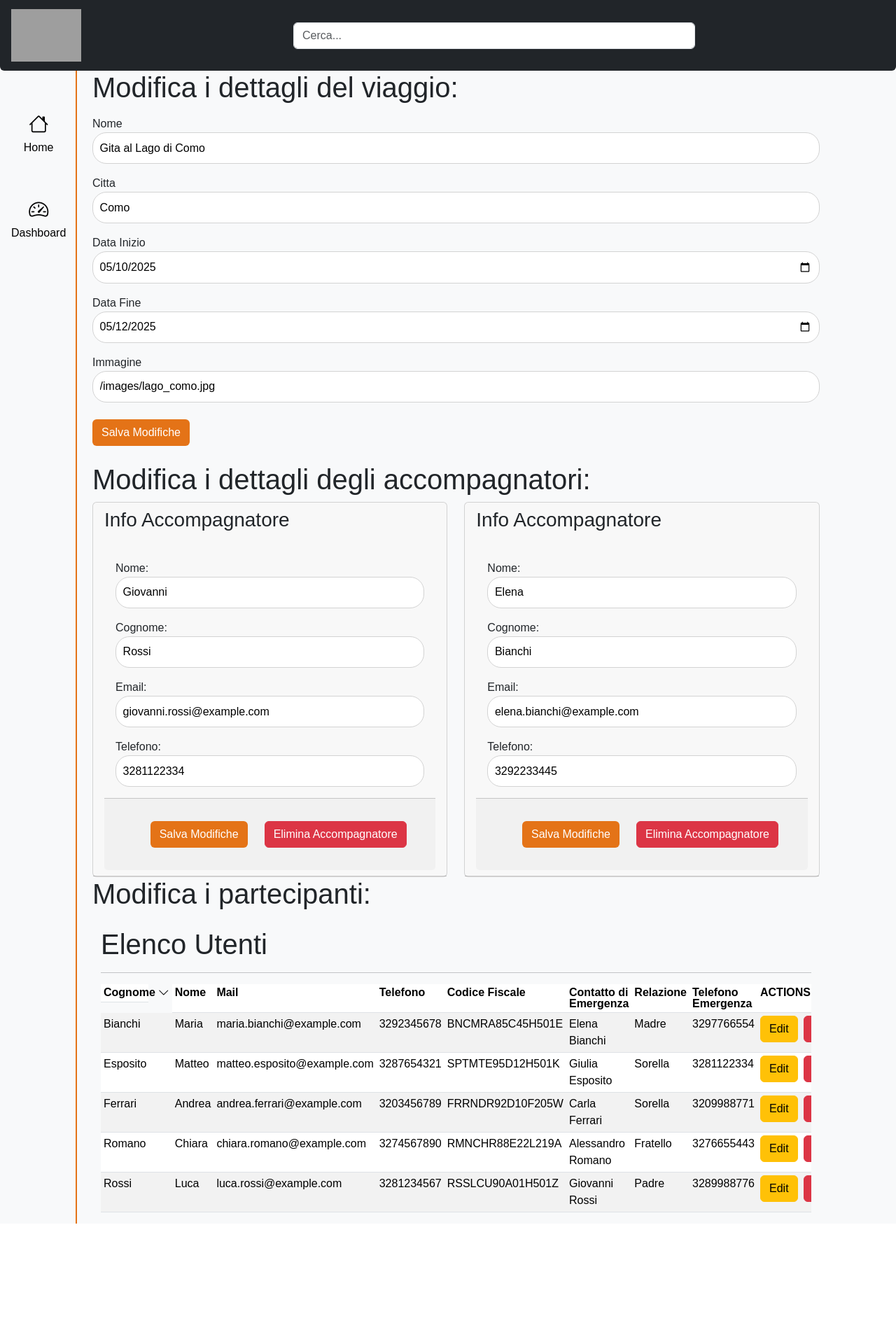
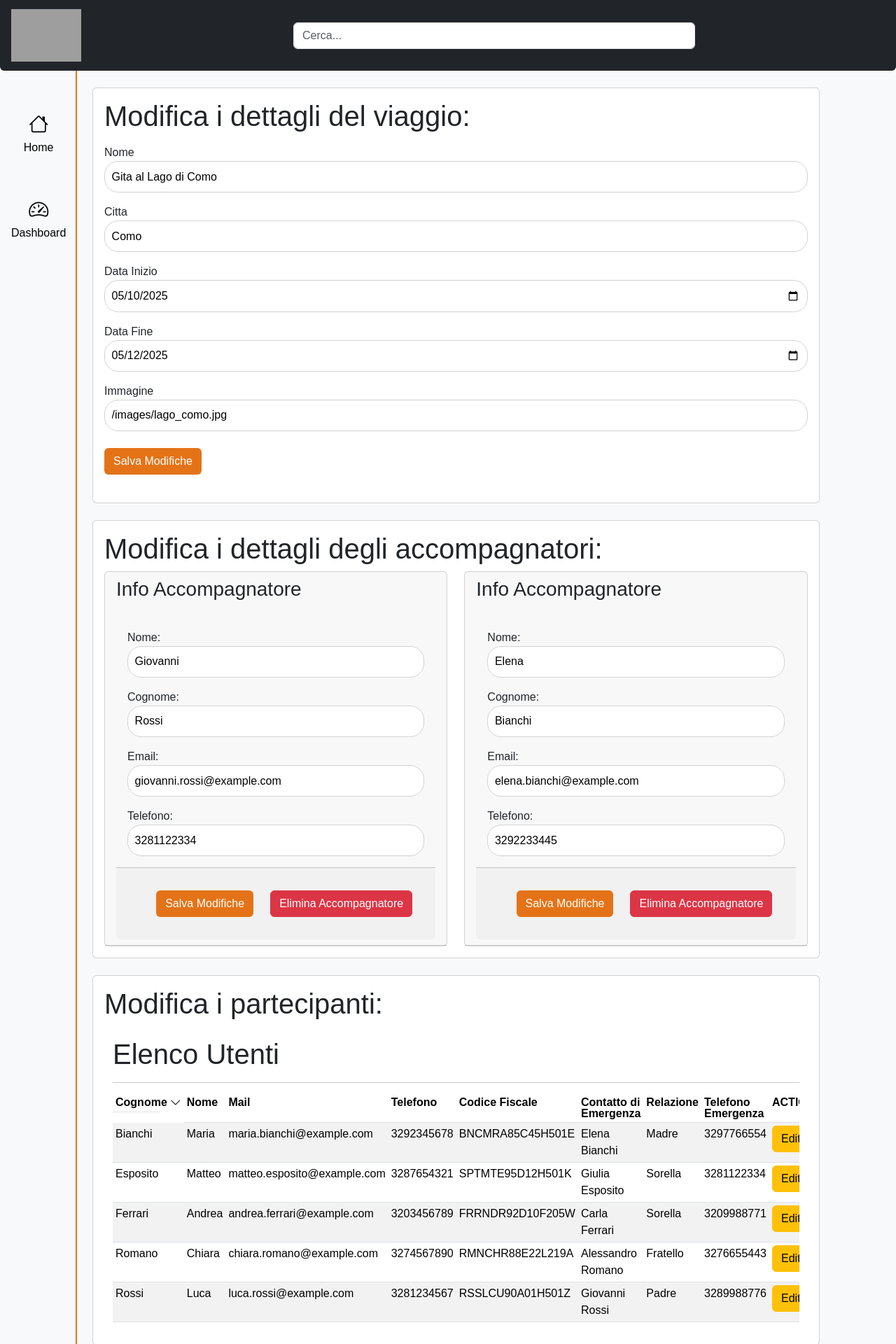
Before and after one commit to mattiacoli/BooRoad, a React (Vite) app: page /1/edit-trip in a window 1280 px wide. Shown: the top 1920 px of the page at 70% size. Before the commit the page ends 1748 px from the top, so only its background shows below. Built offline with nearby package versions, Linux system fonts and the light colour scheme; grey boxes are pictures that could not be loaded.

Commit message:
add card body on section to trip edit page

```diff
--- a/src/pages/EditTrip.jsx
+++ b/src/pages/EditTrip.jsx
@@ -107,6 +107,8 @@ export default function EditTrip() {
     return (
         <>
             <div className="container">
+                <div className="card my-4">
+                    <div className="card-body">
                         <form onSubmit={(e) => { e.preventDefault(); handleSubmit() }} action="">
                             <div className="row row-cols-1">
                                 <div className="col edit_info">
@@ -173,7 +175,12 @@ export default function EditTrip() {
                             ) : (<></>)}
                             <button type="submit" className="btn my-4">Salva Modifiche</button>
                         </form>
+                    </div>
 
+                </div>
+
+                <div className="card my-4">
+                    <div className="card-body">
                         <div className="col edit_info">
                             <h1>Modifica i dettagli degli accompagnatori:</h1>
                             <div className="row row-cols-2">
@@ -212,6 +219,10 @@ export default function EditTrip() {
                                 }
                             </div>
                         </div>
+                    </div>
+                </div>
+                <div className="card my-4">
+                    <div className="card-body">
                         <div className="col edit_info">
                             <h1>Modifica i partecipanti:</h1>
                             <UserListUi
@@ -223,6 +234,8 @@ export default function EditTrip() {
                             />
                         </div>
                     </div>
+                </div>
+            </div>
 
 
         </>
```
Lines whose indentation alone changed are shown as unchanged.
